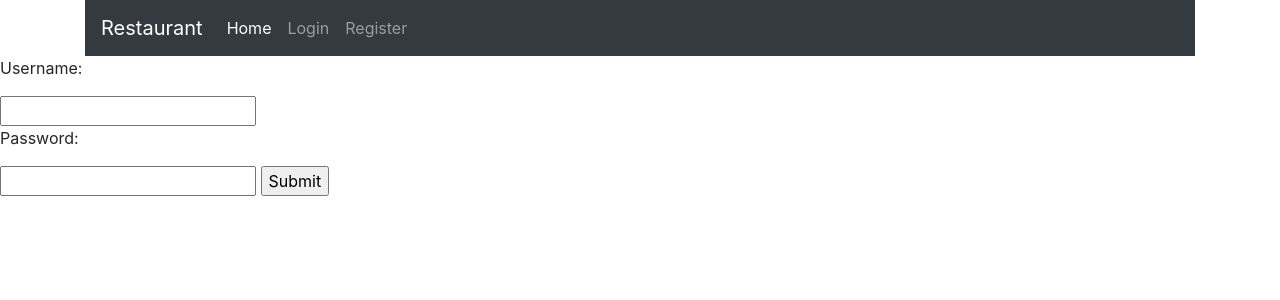
After one commit to IsacLucian/restaurant, a PHP site: page /login.php in a window 1280 px wide. The commit adds this page. Shown: the top 300 px of the page. Run offline with PHP 8.4, Linux system fonts and the light colour scheme.

Commit message:
add log in

```diff
--- a/index.php
+++ b/index.php
@@ -2,7 +2,7 @@
 <html>
 
 	<body>
-		<?php include 'menu.php' ?>
+		<?php include 'menu.php'  ?>
 
 
 	</body>
--- /dev/null
+++ b/login.php
@@ -0,0 +1,11 @@
+<?php
+	 include"menu.php"
+?>
+
+ <form action="../create" method="POST">
+ 	<p> Username:</p>
+         	<input type="text" name="username">
+    <p>Password:</p>
+         	<input type="password" name="password">
+         	<input type="submit" name="btn">
+       </form>
```
